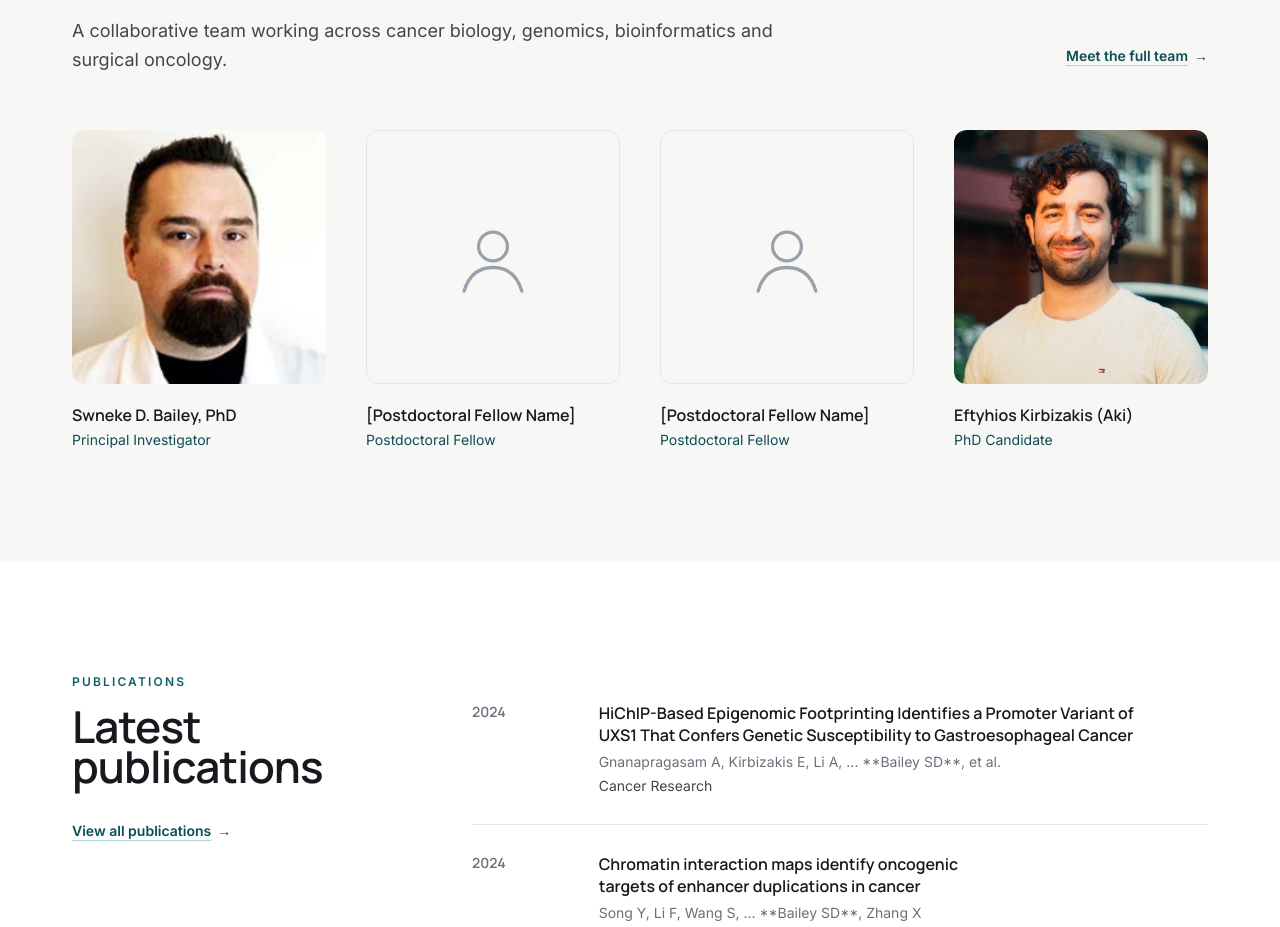
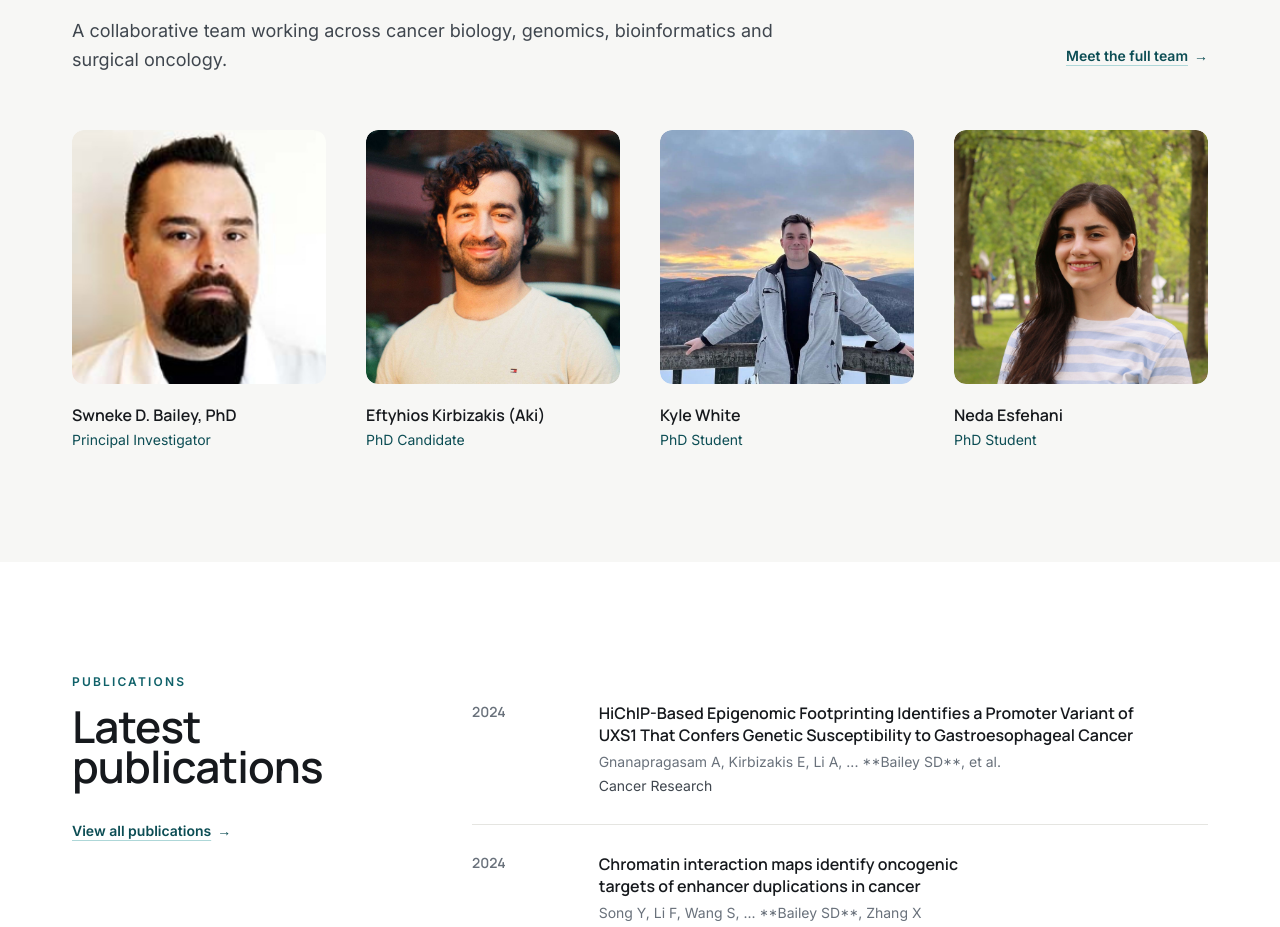
Before and after one commit to Neda-Esfehani/Bailey-Lab, a Next.js app: page / in a window 1280 px wide. Shown: the part 2980-3907 px from the top of the page. Built offline with nearby package versions, Linux system fonts and the light colour scheme.

Commit message:
Remove placeholder postdoc and staff entries
Removed placeholder entries for postdoctoral fellows and research staff from the people data.

```diff
--- a/data/people.ts
+++ b/data/people.ts
@@ -72,23 +72,6 @@ export const people: Person[] = [
     linkedin: 'https://www.linkedin.com/in/swneke-bailey-b31b53145/',
   },
 
-  {
-    id: 'postdoc-1',
-    name: '[Postdoctoral Fellow Name]',
-    role: 'Postdoctoral Fellow',
-    group: 'postdoc',
-    bio: '[Member biography]',
-    interests: ['[Interest]', '[Interest]'],
-    email: 'mailto:[email@example.com]',
-  },
-  {
-    id: 'postdoc-2',
-    name: '[Postdoctoral Fellow Name]',
-    role: 'Postdoctoral Fellow',
-    group: 'postdoc',
-    bio: '[Member biography]',
-    interests: ['[Interest]', '[Interest]'],
-  },
 
   {
     id: 'grad-1',
@@ -125,20 +108,6 @@ export const people: Person[] = [
     interests: ['[Interest]'],
   },
 
-  {
-    id: 'staff-1',
-    name: '[Research Staff Name]',
-    role: 'Research Associate',
-    group: 'staff',
-    bio: '[Member biography]',
-  },
-  {
-    id: 'staff-2',
-    name: '[Research Staff Name]',
-    role: 'Bioinformatician',
-    group: 'staff',
-    bio: '[Member biography]',
-  },
 
   {
     id: 'undergrad-1',
```
